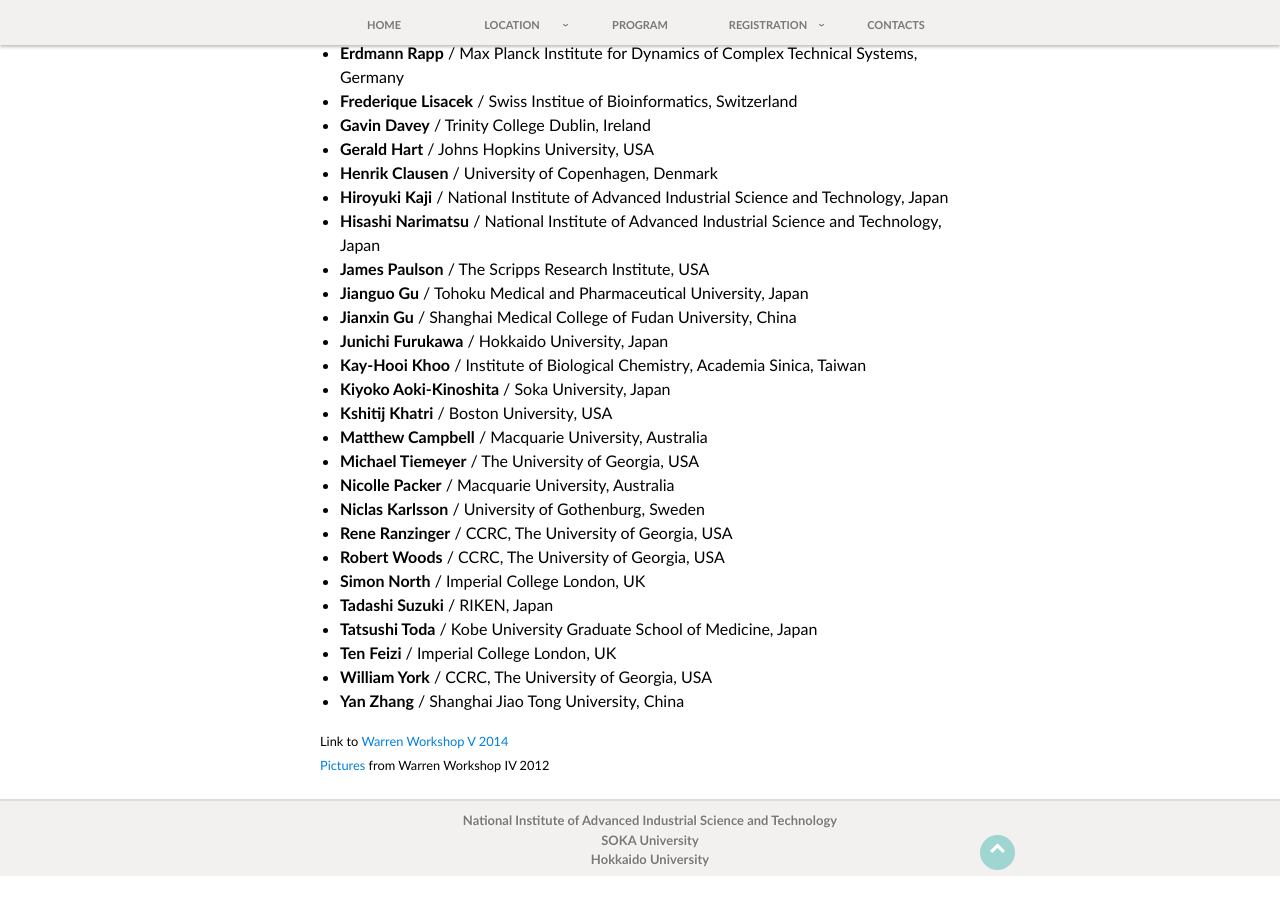
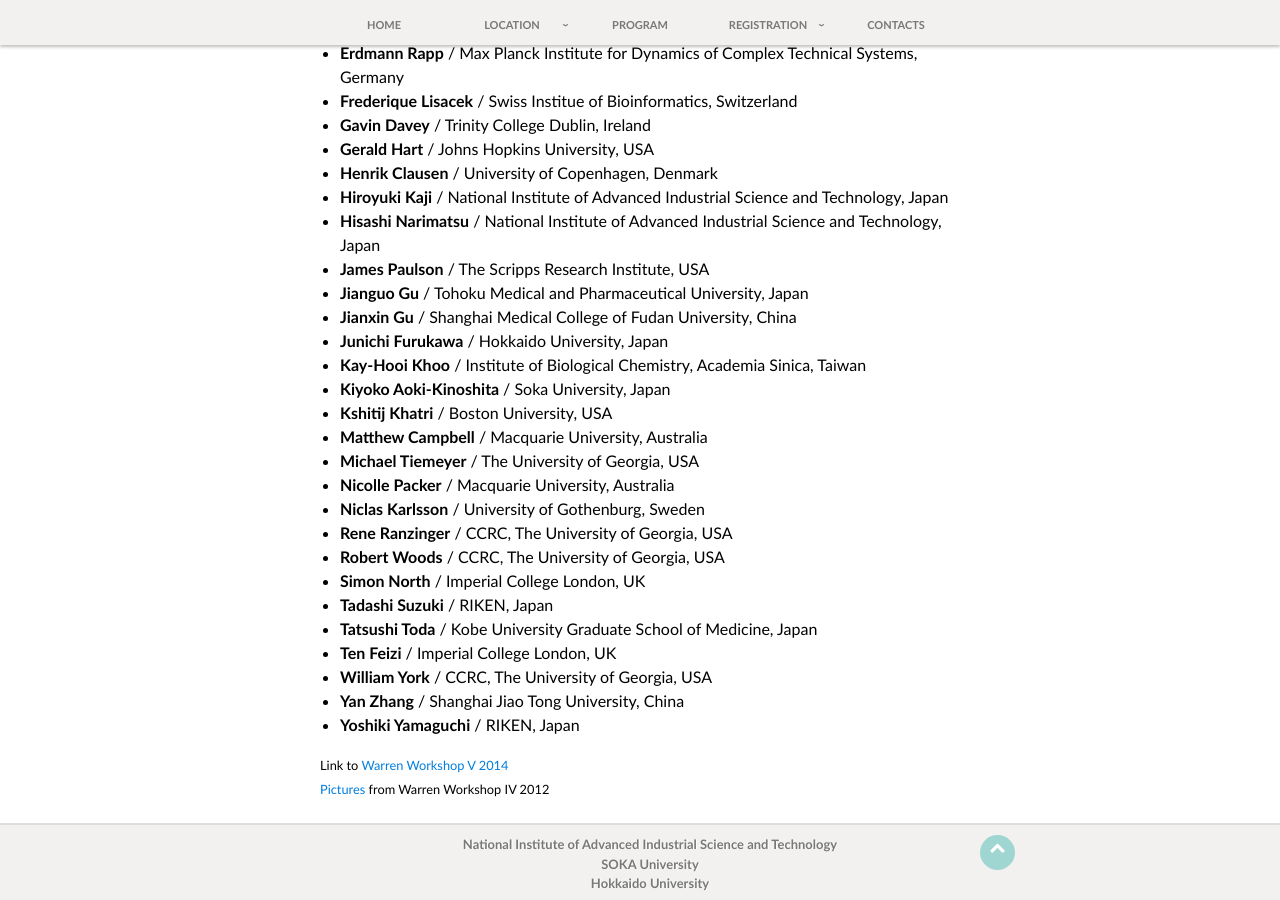
Before and after one commit to yamazakiM/test_warren2016, a Jekyll site: the page built from index.md, in a window 1280 px wide and 900 px high, scrolled down 911 px. Built offline with Jekyll 4.4.1, drawn with Linux system fonts in a browser that asks for light colours; nearby versions of some CDN libraries; library files that are not in the unit come from our copies; before the commit the page ends 1787 px from its top, so only the background shows below that.

Commit message:
Update index.md

```diff
--- a/index.md
+++ b/index.md
@@ -46,7 +46,8 @@
 <li><strong>Tatsushi Toda</strong> /  Kobe University Graduate School of Medicine, Japan</li>
 <li><strong>Ten Feizi</strong> /  Imperial College London, UK</li>
 <li><strong>William York</strong> / CCRC, The University of Georgia, USA</li>
-<li><strong>Yan Zhang</strong>  / Shanghai Jiao Tong University, China </li>
+<li><strong>Yan Zhang</strong>  / Shanghai Jiao Tong University, China</li>
+<li><strong>Yoshiki Yamaguchi</strong>  / RIKEN, Japan</li>
 </ul>
 
 <p><small>Link to <a href="http://glycomics.ccrc.uga.edu/warren-workshop/">Warren Workshop V 2014</a><br>
```
